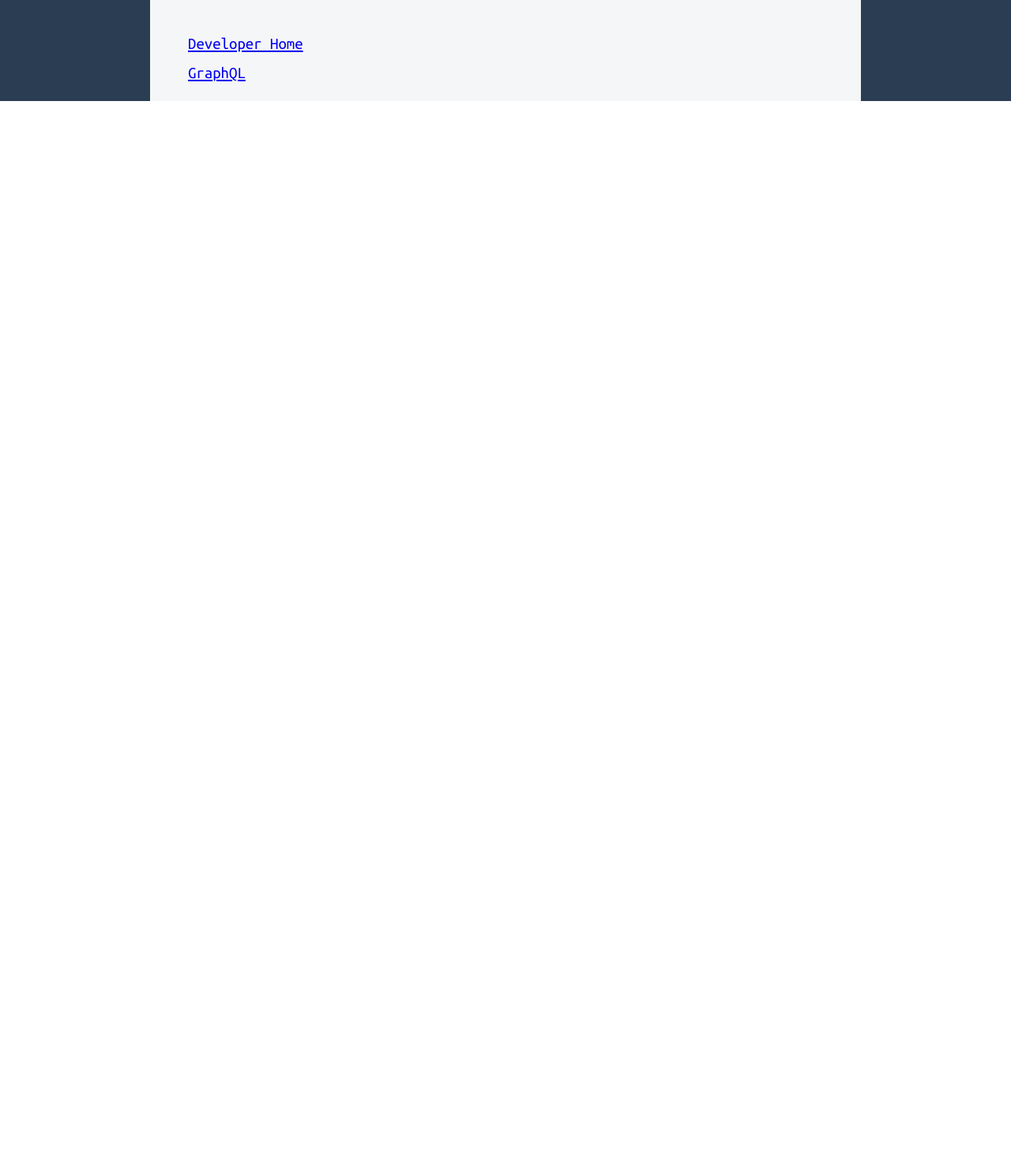
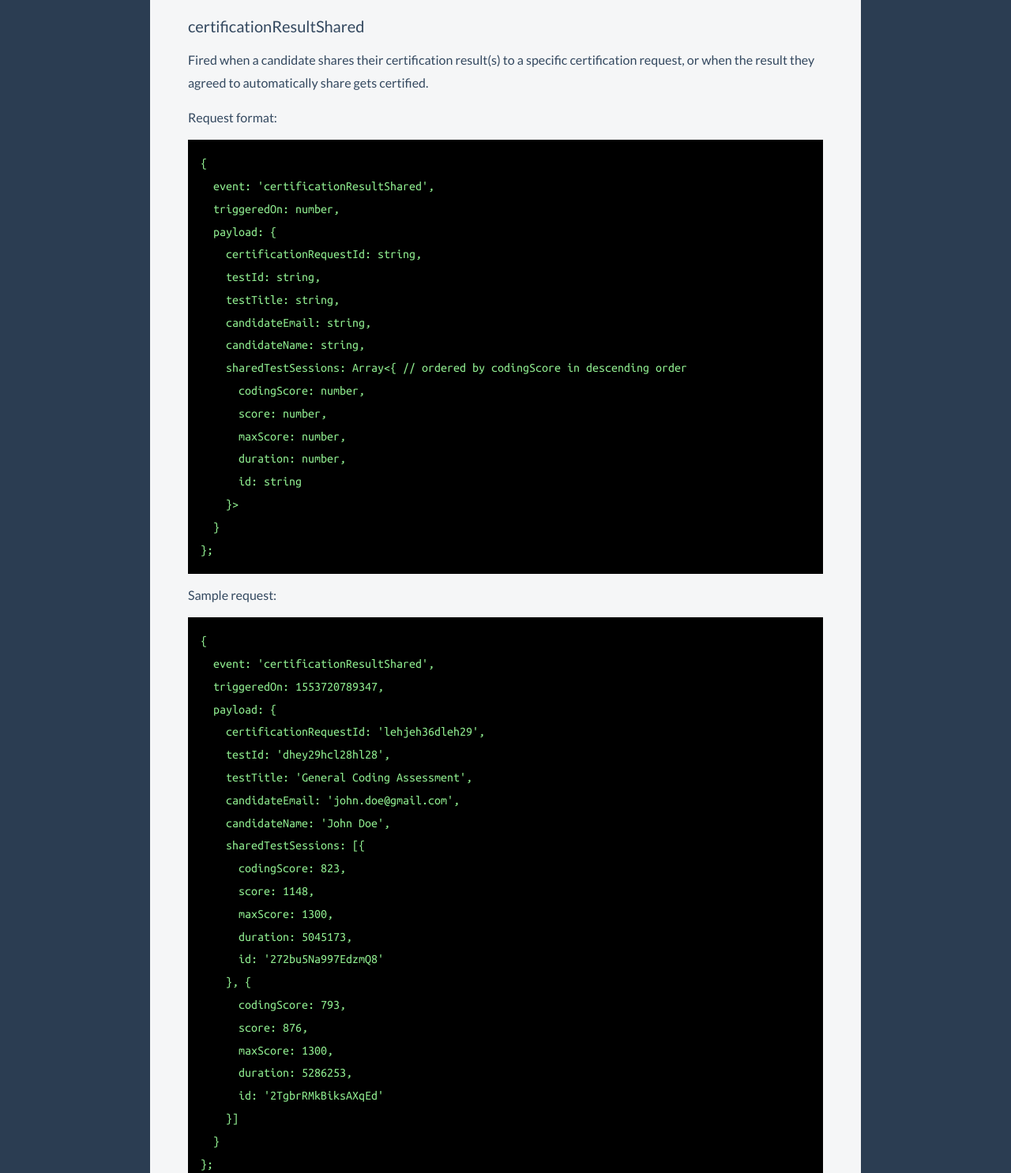
Before and after one commit to CodeSignal/graphql-api-docs, a website: page docs/webhooks/index.html in a window 1280 px wide. Shown: the part 7145-8631 px from the top of the page at 79% size. Before the commit the page ends 7273 px from the top, so only its background shows below. Drawn offline with Linux system fonts and the light colour scheme.

Commit message:
Added certificationResultShared webhook description

```diff
--- a/docs/webhooks/index.html
+++ b/docs/webhooks/index.html
@@ -280,6 +280,57 @@
 };</code></pre>
                 </div>
             </div>
+            <div class="subsection">
+                    <h3>certificationResultShared</h3>
+                    <p>
+                        Fired when a candidate shares their certification result(s) to a specific certification request, or when the result they agreed to automatically share gets certified.
+                    </p>
+                    <div>Request format:</div>
+                    <pre><code>{
+  event: 'certificationResultShared',
+  triggeredOn: number,
+  payload: {
+    certificationRequestId: string,
+    testId: string,
+    testTitle: string,
+    candidateEmail: string,
+    candidateName: string,
+    sharedTestSessions: Array<{ // ordered by codingScore in descending order
+      codingScore: number,
+      score: number,
+      maxScore: number,
+      duration: number,
+      id: string
+    }>
+  }
+};</code></pre>
+                    <div>Sample request:</div>
+                    <pre><code>{
+  event: 'certificationResultShared',
+  triggeredOn: 1553720789347,
+  payload: {
+    certificationRequestId: 'lehjeh36dleh29',
+    testId: 'dhey29hcl28hl28',
+    testTitle: 'General Coding Assessment',
+    candidateEmail: 'john.doe@gmail.com',
+    candidateName: 'John Doe',
+    sharedTestSessions: [{
+      codingScore: 823,
+      score: 1148,
+      maxScore: 1300,
+      duration: 5045173,
+      id: '272bu5Na997EdzmQ8'
+    }, {
+      codingScore: 793,
+      score: 876,
+      maxScore: 1300,
+      duration: 5286253,
+      id: '2TgbrRMkBiksAXqEd'
+    }]
+  }
+};</code></pre>
+                </div>
+            </div>
             <div class="section">
                 <a class="doc-link" href="../">Developer Home</a>
                 <a class="doc-link" href="../graphql/">GraphQL</a>
```
